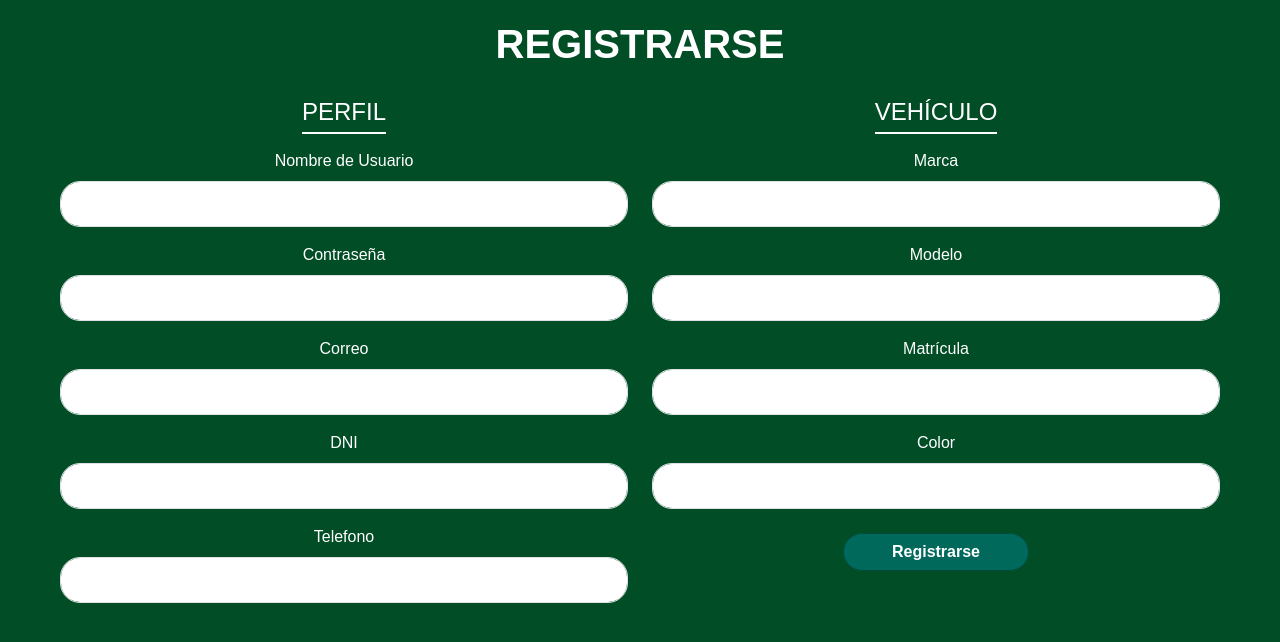
After one commit to XavierClase/parkease, a Flask app: page /register in a window 1280 px wide. The commit adds this page. Shown: the top 642 px of the page. Run offline with Flask 3, Linux system fonts and the light colour scheme; some libraries are stand-ins or nearby versions.

```diff
--- a/app/forms.py
+++ b/app/forms.py
@@ -1,6 +1,6 @@
 from flask_wtf import FlaskForm
-from wtforms import StringField, PasswordField, SubmitField
-from wtforms.validators import DataRequired
+from wtforms import StringField, PasswordField, SubmitField, EmailField
+from wtforms.validators import DataRequired, Email, Length
 
 class LoginForm(FlaskForm):
     username = StringField('Username', validators=[DataRequired()])
--- /dev/null
+++ b/app/static/css/styles.css
@@ -0,0 +1,84 @@
+body {
+    background-color: #004d26;
+    color: #fff;
+    font-family: 'Arial', sans-serif;
+    text-align: center;
+    padding: 0;
+    margin: 0;
+}
+
+.logo {
+    max-width: 150px;
+    margin-top: 3rem;
+}
+
+.main-title {
+    font-size: 2.5rem;
+    font-weight: bold;
+    margin-top: 1rem;
+}
+
+.subtitle {
+    font-size: 1rem;
+    margin-top: 0.5rem;
+    color: #cfcfcf;
+}
+
+.buttons {
+    margin-top: 2rem;
+}
+
+.btn-custom {
+    font-size: 1rem;
+    padding: 0.5rem 1.5rem;
+    border: 2px solid #1db954;
+    color: #1db954;
+    background-color: transparent;
+    border-radius: 0.5rem;
+    font-weight: bold;
+    transition: all 0.3s ease;
+}
+
+.btn-custom:hover {
+    background-color: #1db954;
+    color: #fff;
+}
+
+/* Estilos específicos para la vista de registro */
+.register-container {
+    margin: 0 auto;
+    max-width: 1200px;
+    padding: 20px;
+}
+
+.register-container h1 {
+    font-size: 2.5rem;
+    font-weight: bold;
+    margin-bottom: 30px;
+}
+
+.register-container h3 {
+    font-size: 1.5rem;
+    margin-bottom: 15px;
+    border-bottom: 2px solid white;
+    display: inline-block;
+    padding-bottom: 5px;
+}
+
+/* Formularios de registro */
+.register-container .form-control {
+    border-radius: 20px;
+    padding: 10px 15px;
+}
+
+.register-container .btn-success {
+    border-radius: 20px;
+    font-weight: bold;
+    background-color: #00695c;
+    border-color: #004d40;
+}
+
+.register-container .btn-success:hover {
+    background-color: #004d40;
+    border-color: #00332e;
+}
--- a/app/templates/base.html
+++ b/app/templates/base.html
@@ -1,23 +1,12 @@
-{% extends "bootstrap/base.html"%}
+{% extends "bootstrap/base.html" %}
 
 {% block head %}
     <title>{% block title %} Flask app | {% endblock %}</title>
     <link href="https://cdn.jsdelivr.net/npm/bootstrap@5.3.3/dist/css/bootstrap.min.css" rel="stylesheet" integrity="sha384-QWTKZyjpPEjISv5WaRU9OFeRpok6YctnYmDr5pNlyT2bRjXh0JMhjY6hW+ALEwIH" crossorigin="anonymous">
-    <link rel="stylesheet" href="{{url_for('static', filename='css/styles.css')}}">
-
+    <link rel="stylesheet" href="{{ url_for('static', filename='css/styles.css') }}">
 {% endblock %}
 
-
 {% block body %}
-
-    {% for messages in get_flashed_messages() %}
-    <div class="alert alert-success alert-dismiss">
-        <button type="button" class="close" data-bs-dismissible="alert" aria-label="tancar">&times;</button>
-        {{message}}
-    </div>
-    {% endfor %}
-
     {% block content %}
     {% endblock %}
-
 {% endblock %}
--- /dev/null
+++ b/app/templates/register.html
@@ -0,0 +1,66 @@
+{% extends "base.html" %}
+
+{% block title %}
+Registrarse - ParkEase
+{% endblock %}
+
+{% block content %}
+<div class="register-container">
+    <h1 class="text-center">REGISTRARSE</h1>
+    <form method="POST" action="{{ url_for('register') }}">
+        <div class="row">
+            <!-- Sección de Perfil -->
+            <div class="col-md-6">
+                <h3 class="text-center">PERFIL</h3>
+                <div class="mb-3">
+                    <label for="username" class="form-label">Nombre de Usuario</label>
+                    <input type="text" class="form-control" id="username" name="username" required>
+                </div>
+                <div class="mb-3">
+                    <label for="password" class="form-label">Contraseña</label>
+                    <input type="password" class="form-control" id="password" name="password" required>
+                </div>
+                <div class="mb-3">
+                    <label for="email" class="form-label">Correo</label>
+                    <input type="email" class="form-control" id="email" name="email" required>
+                </div>
+                <div class="mb-3">
+                    <label for="dni" class="form-label">DNI</label>
+                    <input type="text" class="form-control" id="dni" name="dni" required>
+                </div>
+                <div class="mb-3">
+                    <label for="telefono" class="form-label">Telefono</label>
+                    <input type="text" class="form-control" id="telefono" name="telefono" required>
+                </div>
+            </div>
+
+            <!-- Sección de Vehículo -->
+            <div class="col-md-6">
+                <h3 class="text-center">VEHÍCULO</h3>
+                <div class="mb-3">
+                    <label for="marca" class="form-label">Marca</label>
+                    <input type="text" class="form-control" id="marca" name="marca">
+                </div>
+                <div class="mb-3">
+                    <label for="modelo" class="form-label">Modelo</label>
+                    <input type="text" class="form-control" id="modelo" name="modelo">
+                </div>
+                <div class="mb-3">
+                    <label for="matricula" class="form-label">Matrícula</label>
+                    <input type="text" class="form-control" id="matricula" name="matricula">
+                </div>
+                <div class="mb-3">
+                    <label for="color" class="form-label">Color</label>
+                    <input type="text" class="form-control" id="color" name="color">
+                </div>
+                <!-- Botón de Registro -->
+                <div class="text-center mt-4">
+                    <button type="submit" class="btn btn-success px-5">Registrarse</button>
+                </div>
+            </div>
+        </div>
+
+
+    </form>
+</div>
+{% endblock %}
--- a/main.py
+++ b/main.py
@@ -2,42 +2,53 @@ from flask import Flask, request, make_response, redirect, render_template, sess
 from flask_bootstrap import Bootstrap
 from flask_sqlalchemy import SQLAlchemy
 from werkzeug.security import generate_password_hash, check_password_hash
+import os
 
-from app import create_app
 from app.forms import LoginForm
 
-app = create_app()
-
-app.config['SQLALCHEMY_DATABASE_URI'] = 'mysql+pymysql://root:@localhost/python'
+# Configuración inicial de Flask y extensiones
+app = Flask(
+    __name__,
+    template_folder=os.path.join('app', 'templates'),  # Configuración para la carpeta de plantillas
+    static_folder=os.path.join('app', 'static')       # Configuración para la carpeta estática
+)
+app.config['SECRET_KEY'] = 'your_secret_key'
+app.config['SQLALCHEMY_DATABASE_URI'] = 'mysql+pymysql://root:1234@localhost:3308/python'
 app.config['SQLALCHEMY_TRACK_MODIFICATIONS'] = False
 
+Bootstrap(app)
 db = SQLAlchemy(app)
 
+# Modelo de usuario
 class User(db.Model):
+    __tablename__ = 'users'
+
     id = db.Column(db.Integer, primary_key=True)
-    username = db.Column(db.String(100), unique=True, nullable=False)
+    name = db.Column(db.String(255), nullable=False)
     password = db.Column(db.String(255), nullable=False)
-    created_at = db.Column(db.DateTime, default=db.func.current_timestamp())
+    email = db.Column(db.String(255), nullable=False, unique=True)
+    dni = db.Column(db.String(9), nullable=False, unique=True)
+    phone = db.Column(db.Integer, nullable=False, unique=True)
 
     def __repr__(self):
-        return f'<User {self.username}>'
+        return f'<User {self.name}>'
 
+# Ruta de inicio
+@app.route('/')
+def index():
+    user_ip = request.remote_addr
+    response = make_response(redirect('/main'))
+    session['user_ip'] = user_ip
+    return response
 
-
+# Ruta principal
 @app.route('/main', methods=['GET', 'POST'])
 def main():
-    user_ip = request.cookies.get('user_ip')
-    if not user_ip:
-        user_ip_information = request.remote_addr
-        session.clear()
-        session['user_ip'] = user_ip_information
-        response = make_response(redirect('/main'))
-        response.set_cookie('user_ip', user_ip_information, max_age=60*60*24)
-        flash("Sesión reiniciada. Por favor, vuelve a intentar.")
-        return response
+    username = session.get('username')
+    if not username:
+        return render_template('prelogin.html')  # Mostrar página de pre-login si no hay sesión activa
 
-    username = session.get('username')
-
+    user_ip = session.get('user_ip')
     login_form = LoginForm()
 
     context = {
@@ -47,27 +58,130 @@ def main():
     }
 
     if login_form.validate_on_submit():
-        username = login_form.username.data
+        name = login_form.username.data
         password = login_form.password.data
 
-        user = User.query.filter_by(username=username).first()
-
+        user = User.query.filter_by(name=name).first()
         if user:
             if check_password_hash(user.password, password):
-                session['username'] = username
+                session['username'] = name
                 flash("Sesión iniciada correctamente.")
             else:
-                session.clear()
                 flash("Contraseña incorrecta. Intenta nuevamente.")
-                return redirect('/main')
         else:
-            session.clear()
-            flash("No se ha encontrado el usuario")
+            flash("Usuario no encontrado. Regístrate primero.")
 
         return redirect('/main')
 
     return render_template('information.html', **context)
 
+# Ruta de inicio de sesión
+@app.route('/login', methods=['GET', 'POST'])
+def login():
+    if request.method == 'POST':
+        name = request.form.get('username')  # Cambiado a 'username'
+        password = request.form.get('password')  # No hay cambios aquí
+
+        if not name or not password:
+            flash("Faltan campos en el formulario.")
+            return redirect('/login')
+
+        user = User.query.filter_by(name=name).first()
+        if user and check_password_hash(user.password, password):
+            session['username'] = name
+            flash("Sesión iniciada correctamente.")
+            return redirect('/logeado')
+        else:
+            flash("Usuario o contraseña incorrectos.")
+    return render_template('login.html')
+
+
+
+# Modelo de Vehículo
+class Vehiculo(db.Model):
+    __tablename__ = 'vehiculos'
+
+    id = db.Column(db.Integer, primary_key=True)
+    id_user = db.Column(db.Integer, db.ForeignKey('users.id'), nullable=False)
+    marca = db.Column(db.String(255))
+    modelo = db.Column(db.String(255))
+    matricula = db.Column(db.String(255), unique=True)
+    color = db.Column(db.String(255))
+
+    def __repr__(self):
+        return f'<Vehiculo {self.matricula}>'
+
+# Ruta de registro
+@app.route('/register', methods=['GET','POST'])
+def register():
+    if request.method == 'POST':
+        # Datos del usuario
+        username = request.form['username']
+        password = request.form['password']
+        email = request.form['email']
+        dni = request.form['dni']
+        telefono = request.form['telefono']
+
+        # # Datos del vehículo
+        marca = request.form.get('marca', None)
+        modelo = request.form.get('modelo', None)
+        matricula = request.form.get('matricula', None)
+        color = request.form.get('color', None)
+
+        # # Validar que no exista ya el usuario o la matrícula
+        # user_exists = User.query.filter((User.email == email) | (User.dni == dni)).first()
+        # vehiculo_exists = Vehiculo.query.filter_by(matricula=matricula).first()
+
+        # if user_exists:
+        #     flash("El usuario ya existe. Por favor, prueba con otros datos.")
+        #     return redirect('/register')
+
+        # if matricula and vehiculo_exists:
+        #     flash("La matrícula del vehículo ya está registrada. Intenta con otra.")
+        #     return redirect('/register')
+
+        # # Crear usuario
+        hashed_password = generate_password_hash(password)
+        new_user = User(name=username, password=hashed_password, email=email, dni=dni, phone=telefono)
+        db.session.add(new_user)
+        db.session.commit()
+
+        # # Crear vehículo (si los datos están presentes)
+        if marca or modelo or matricula or color:
+            new_vehiculo = Vehiculo(
+                id_user=new_user.id,
+                marca=marca,
+                modelo=modelo,
+                matricula=matricula,
+                color=color
+            )
+            db.session.add(new_vehiculo)
+
+        db.session.commit()
+        # flash("Usuario y vehículo registrados correctamente. Ahora puedes iniciar sesión.")
+        return redirect('/login')
+
+    return render_template('register.html')
+
+
+# Ruta para cerrar sesión
+@app.route('/logout')
+def logout():
+    session.clear()
+    flash("Sesión cerrada correctamente.")
+    return redirect('/')
+
+# Ruta de sesión activa
+@app.route('/logeado')
+def logeado():
+    username = session.get('username')
+    if username:
+        return render_template('logeado.html', username=username)
+    else:
+        flash("Por favor inicia sesión primero.")
+        return redirect('/login')
+
+# Inicializar base de datos y ejecutar la aplicación
 if __name__ == "__main__":
     with app.app_context():
         db.create_all()
```
Also changed, not shown: app/templates/information.html (deleted, +0 -26 lines), app/templates/logeado.html (added, +52 -0 lines), app/templates/login.html (added, +31 -0 lines), app/templates/prelogin.html (added, +19 -0 lines), app/static/images/parking_inferior_maps.png (added), app/static/images/parking_superior_maps.png (added), 1 other file.
